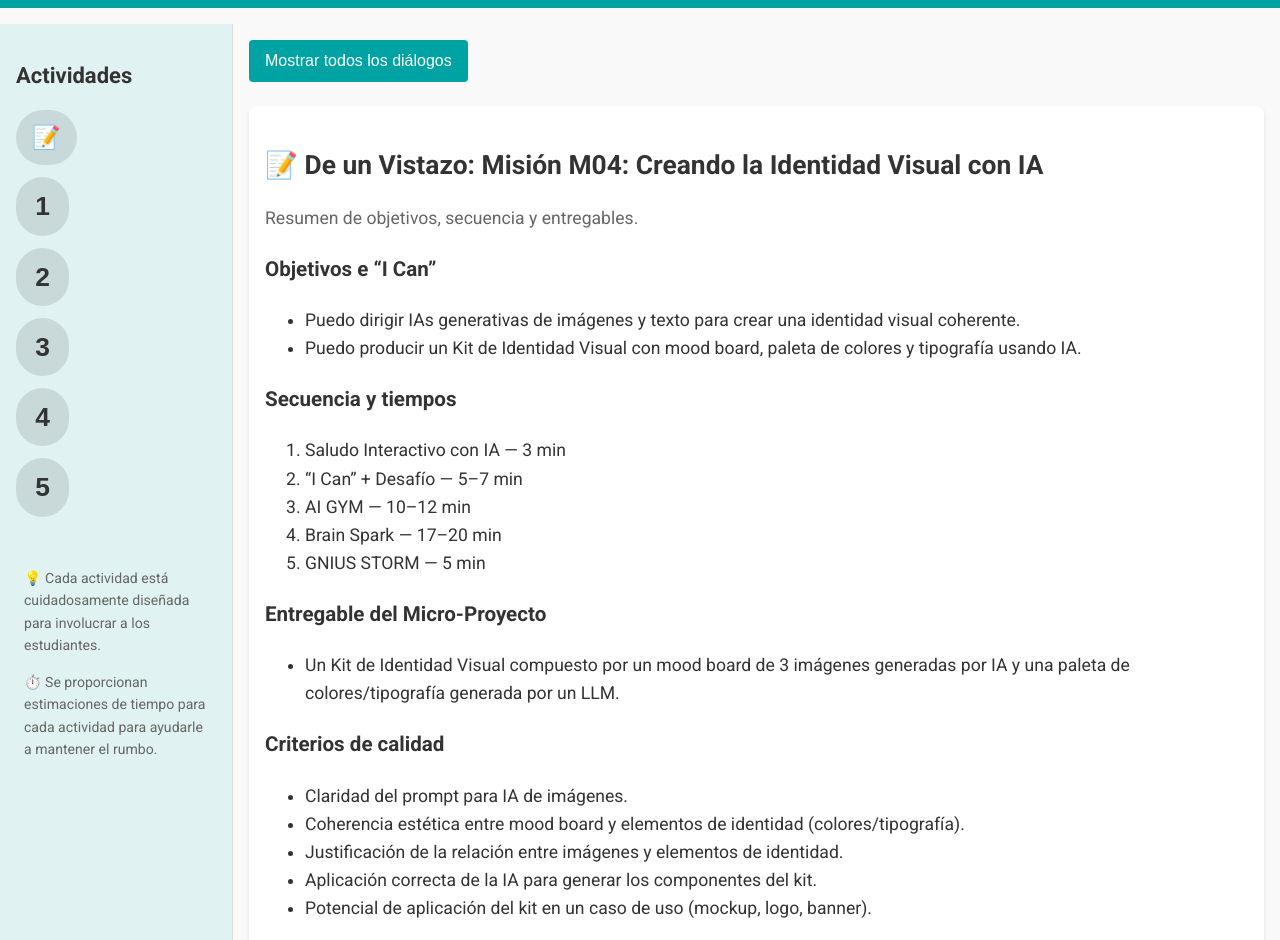
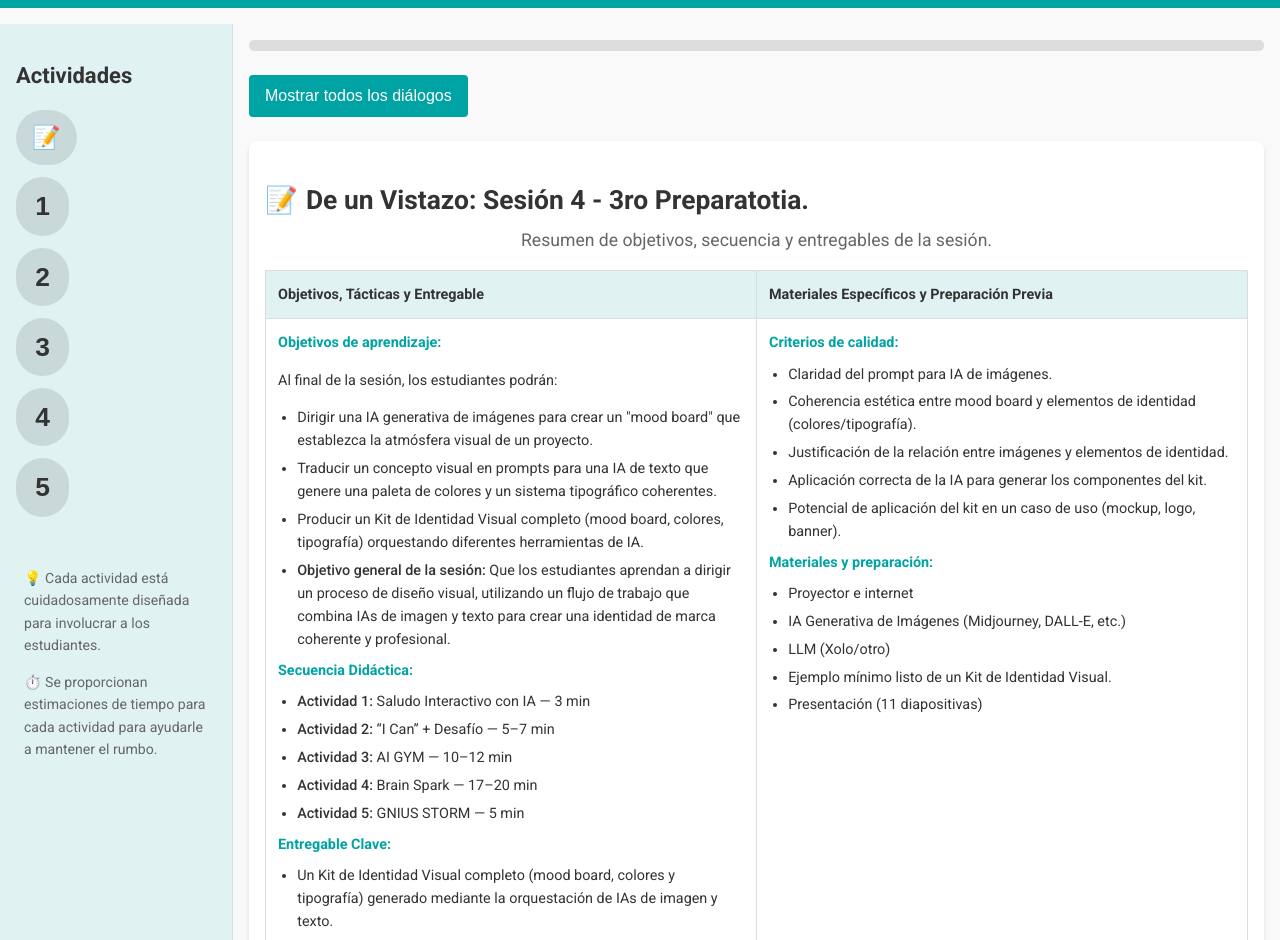
Before and after one commit to Gnius-Club/AIF_H3_MT04, a plain HTML site: page index.html in a window 1280 px wide. Shown: the part 83-1023 px from the top of the page. Drawn offline with Linux system fonts and the light colour scheme.

Commit message:
Update index.html

```diff
--- a/index.html
+++ b/index.html
@@ -3,25 +3,25 @@
 <head>
   <meta charset="utf-8" />
   <meta name="viewport" content="width=device-width,initial-scale=1" />
-  <title>Playbook — 3º Preparatoria — Misión M04: Creando la Identidad Visual con IA</title>
+  <title>Playbook: Sesión 4 - 3ro Preparatotia.</title>
   <link rel="stylesheet" href="style.css">
   <link rel="stylesheet" href="https://fonts.googleapis.com/css2?family=Roboto:wght@400;500;700&display=swap">
   <link rel="stylesheet" href="https://cdnjs.cloudflare.com/ajax/libs/font-awesome/6.0.0/css/all.min.css" integrity="sha512-9usAa10IRO0HhonpyAIVpjrylPvoDwiPUiKdWk5t3PyolY1cOd4DSE0Ga+ri4AuTroPR5aQvXU9xC6qOPnzFeg==" crossorigin="anonymous" referrerpolicy="no-referrer" />
 </head>
 <body>
   <main id="playbook" class="playbook">
-    <header hidden>
-      <h1><span class="book-icon">📋</span> <strong>Playbook Misión M04: Creando la Identidad Visual con IA</strong></h1>
+    <header>
+      <h1><span class="book-icon">📋</span> <strong>Playbook: Sesión 4 - 3ro Preparatotia.</strong></h1>
       <div class="header-widgets">
         <div class="timer-container">
-          <span id="timer" hidden>⏱️ 00:00</span>
-          <button id="startStop" hidden>Start</button>
-          <button id="reset" hidden>Reset</button>
+          <span id="timer">⏱️ 00:00</span>
+          <button id="startStop">Start</button>
+          <button id="reset">Reset</button>
         </div>
         <div class="theme-toggle">
           <i class="fas fa-sun"></i>
           <label class="switch">
-            <input type="checkbox" id="theme-toggle-input" hidden>
+            <input type="checkbox" id="theme-toggle-input">
             <span class="slider round"></span>
           </label>
           <i class="fas fa-moon"></i>
@@ -45,39 +45,47 @@
         </div>
       </aside>
       <main class="content">
-        <div class="progress-bar" hidden>
+        <div class="progress-bar">
           <div class="progress"></div>
         </div>
-        <button id="toggle-dialogues" hidden>Mostrar todos los diálogos</button>
+        <button id="toggle-dialogues">Mostrar todos los diálogos</button>
     <section class="activity-card" id="activity-0">
-      <h2 class="activity-title">📝 De un Vistazo: Misión M04: Creando la Identidad Visual con IA</h2>
-      <p class="activity-purpose">Resumen de objetivos, secuencia y entregables.</p>
-      <div class="overview">
-        <section class="overview-block">
-          <h3>Objetivos e “I Can”</h3>
+        <h2 class="activity-title"><span class="book-icon">📝</span> De un Vistazo: Sesión 4 - 3ro Preparatotia.</h2>
+        <p class="overview-subtitle">Resumen de objetivos, secuencia y entregables de la sesión.</p>
+        <div class="overview-table-container">
+            <table>
+                <thead>
+                    <tr>
+                        <th style="width: 50%;">Objetivos, Tácticas y Entregable</th>
+                        <th style="width: 50%;">Materiales Específicos y Preparación Previa</th>
+                    </tr>
+                </thead>
+                <tbody>
+                    <tr>
+                        <td>
+                            <strong>Objetivos de aprendizaje:</strong>
+                            <p>Al final de la sesión, los estudiantes podrán:</p>
                             <ul>
-            <li>Puedo dirigir IAs generativas de imágenes y texto para crear una identidad visual coherente.</li>
-            <li>Puedo producir un Kit de Identidad Visual con mood board, paleta de colores y tipografía usando IA.</li>
+                                <li>Dirigir una IA generativa de imágenes para crear un "mood board" que establezca la atmósfera visual de un proyecto.</li>
+                                <li>Traducir un concepto visual en prompts para una IA de texto que genere una paleta de colores y un sistema tipográfico coherentes.</li>
+                                <li>Producir un Kit de Identidad Visual completo (mood board, colores, tipografía) orquestando diferentes herramientas de IA.</li>
+                                <li><strong>Objetivo general de la sesión:</strong> Que los estudiantes aprendan a dirigir un proceso de diseño visual, utilizando un flujo de trabajo que combina IAs de imagen y texto para crear una identidad de marca coherente y profesional.</li>
                             </ul>
-        </section>
-        <section class="overview-block">
-          <h3>Secuencia y tiempos</h3>
-          <ol>
-            <li>Saludo Interactivo con IA — 3 min</li>
-            <li>“I Can” + Desafío — 5–7 min</li>
-            <li>AI GYM — 10–12 min</li>
-            <li>Brain Spark — 17–20 min</li>
-            <li>GNIUS STORM — 5 min</li>
-          </ol>
-        </section>
-        <section class="overview-block">
-          <h3>Entregable del Micro-Proyecto</h3>
+                            <strong>Secuencia Didáctica:</strong>
                             <ul>
-            <li>Un Kit de Identidad Visual compuesto por un mood board de 3 imágenes generadas por IA y una paleta de colores/tipografía generada por un LLM.</li>
+                                <li><strong>Actividad 1:</strong> Saludo Interactivo con IA — 3 min</li>
+                                <li><strong>Actividad 2:</strong> “I Can” + Desafío — 5–7 min</li>
+                                <li><strong>Actividad 3:</strong> AI GYM — 10–12 min</li>
+                                <li><strong>Actividad 4:</strong> Brain Spark — 17–20 min</li>
+                                <li><strong>Actividad 5:</strong> GNIUS STORM — 5 min</li>
                             </ul>
-        </section>
-        <section class="overview-block">
-          <h3>Criterios de calidad</h3>
+                            <strong>Entregable Clave:</strong>
+                            <ul>
+                                <li>Un Kit de Identidad Visual completo (mood board, colores y tipografía) generado mediante la orquestación de IAs de imagen y texto.</li>
+                            </ul>
+                        </td>
+                        <td>
+                            <strong>Criterios de calidad:</strong>
                             <ul>
                                 <li>Claridad del prompt para IA de imágenes.</li>
                                 <li>Coherencia estética entre mood board y elementos de identidad (colores/tipografía).</li>
@@ -85,16 +93,18 @@
                                 <li>Aplicación correcta de la IA para generar los componentes del kit.</li>
                                 <li>Potencial de aplicación del kit en un caso de uso (mockup, logo, banner).</li>
                             </ul>
-        </section>
-        <section class="overview-block">
-          <h3>Materiales y preparación</h3>
+                            <strong>Materiales y preparación:</strong>
                             <ul>
                                 <li>Proyector e internet</li>
                                 <li>IA Generativa de Imágenes (Midjourney, DALL-E, etc.)</li>
                                 <li>LLM (Xolo/otro)</li>
                                 <li>Ejemplo mínimo listo de un Kit de Identidad Visual.</li>
+                                <li>Presentación (11 diapositivas)</li>
                             </ul>
-        </section>
+                        </td>
+                    </tr>
+                </tbody>
+            </table>
         </div>
     </section>
     <section class="activity-card" id="activity-1">
@@ -104,19 +114,19 @@
         <article class="step-card">
           <div class="step-content">
             <h3 class="step-title">Paso 1 — Bienvenida y foco</h3>
-            <p class="step-instructions">Proyectar Diapositiva 2. Presenta el tema y su valor profesional (Columna 1).</p>
+            <p class="step-instructions">(Proyectar Diapositiva 2) Presenta el tema y su valor profesional.</p>
           </div>
           <div class="collapsible">
             <button type="button" class="collapsible-button">Diálogo Sugerido</button>
             <div class="collapsible-content">
-              <p class="dialogue assistant">Equipo: hoy nos centraremos en la dirección artística asistida por IA. Aprenderemos a transformar conceptos abstractos en una identidad visual concreta y coherente, fundamental para cualquier proyecto digital.</p>
+              <p class="dialogue assistant">Equipo: hoy nos centraremos en la <strong>dirección artística asistida por IA</strong>. Aprenderemos a transformar conceptos abstractos en una <strong>identidad visual</strong> concreta y coherente, fundamental para cualquier proyecto digital.</p>
             </div>
           </div>
         </article>
         <article class="step-card">
           <div class="step-content">
             <h3 class="step-title">Paso 2 — Activación con Xolo</h3>
-            <p class="step-instructions">Cada estudiante envía a Xolo: “Hola Xolo, soy [Nombre], perfil [X]; me interesa [Y]. Misión M04. Necesito foco en [marco/herramienta].”</p>
+            <p class="step-instructions">Cada estudiante envía a Xolo: “Hola Xolo, soy [Nombre], perfil [X]; me interesa [Y]. Estoy en la sesión de Identidad Visual con IA.”</p>
           </div>
           <div class="collapsible">
             <button type="button" class="collapsible-button">Diálogo Sugerido</button>
@@ -134,24 +144,24 @@
         <article class="step-card">
           <div class="step-content">
             <h3 class="step-title">Paso 1 — Presenta el reto</h3>
-            <p class="step-instructions">Proyectar Diapositiva 3. Describe el reto y la meta observable (Columnas 1 y 3).</p>
+            <p class="step-instructions">(Proyectar Diapositiva 3) Describe el reto y la meta observable.</p>
           </div>
           <div class="collapsible">
             <button type="button" class="collapsible-button">Diálogo Sugerido</button>
             <div class="collapsible-content">
-              <p class="dialogue assistant">El reto es crear un Kit de Identidad Visual completo y coherente utilizando IAs. Evaluaremos la calidad de su dirección de IA y la justificación estética del kit.</p>
+              <p class="dialogue assistant">El reto es crear un <strong>Kit de Identidad Visual</strong> completo y coherente utilizando <strong>IAs</strong>. Evaluaremos la calidad de su <strong>dirección de IA</strong> y la justificación estética del kit.</p>
             </div>
           </div>
         </article>
         <article class="step-card">
           <div class="step-content">
             <h3 class="step-title">Paso 2 — Escribe tu “I Can”</h3>
-            <p class="step-instructions">Proyectar Diapositiva 4. Cada estudiante redacta 1 “I Can” alineado al entregable (Columna 2).</p>
+            <p class="step-instructions">(Proyectar Diapositiva 4) Cada estudiante redacta 1 “I Can” alineado al entregable.</p>
           </div>
           <div class="collapsible">
             <button type="button" class="collapsible-button">Diálogo Sugerido</button>
             <div class="collapsible-content">
-              <p class="dialogue assistant">Formula tu “Puedo…” en 1 frase: acción + criterio + resultado. Ej.: “Puedo [acción] usando [criterio] para lograr [resultado].”</p>
+              <p class="dialogue assistant">Formula tu “Puedo…” en 1 frase: acción + criterio + resultado. Ej.: “Puedo dirigir un flujo de IAs usando prompts visuales y textuales para lograr un Kit de Identidad Visual coherente.”</p>
             </div>
           </div>
         </article>
@@ -164,36 +174,36 @@
         <article class="step-card">
           <div class="step-content">
             <h3 class="step-title">Paso 1 — Marco del día</h3>
-            <p class="step-instructions">Proyectar Diapositiva 5. Introduce el marco según Columna 3 (dirección/arquitectura/UX/identidad/text-to-website/HTML/CSS/JS/auditoría/servidor/rutas/lógica/fetch/estados/diagnóstico/depuración/calidad/despliegue).</p>
+            <p class="step-instructions">(Proyectar Diapositiva 5) Introduce el marco de 'Dirección de Arte con IA'.</p>
           </div>
           <div class="collapsible">
             <button type="button" class="collapsible-button">Diálogo Sugerido</button>
             <div class="collapsible-content">
-              <p class="dialogue assistant">Hoy, el marco central es la 'Dirección de Arte con IA'. Aprenderemos a orquestar IAs para construir una identidad visual. Un error común es aceptar la primera salida de la IA sin criterio; otro, no saber cómo refinar el prompt. Eviten esto siendo directores de arte, no meros usuarios. Usen la coherencia estética y la aplicabilidad como criterios de validación.</p>
+              <p class="dialogue assistant">Hoy, el marco central es la <strong>'Dirección de Arte con IA'</strong>. Aprenderemos a orquestar <strong>IAs</strong> para construir una <strong>identidad visual</strong>. Un error común es aceptar la primera salida de la IA sin criterio; otro, no saber cómo refinar el <strong>prompt</strong>. Eviten esto siendo directores de arte, no meros usuarios. Usen la <strong>coherencia estética</strong> y la <strong>aplicabilidad</strong> como criterios de validación.</p>
             </div>
           </div>
         </article>
         <article class="step-card">
           <div class="step-content">
             <h3 class="step-title">Paso 2 — Mini-demostración</h3>
-            <p class="step-instructions">Proyectar Diapositiva 6. Construye un ejemplo mínimo alineado a las tres columnas del input.</p>
+            <p class="step-instructions">(Proyectar Diapositiva 6) Modela el flujo de trabajo completo usando el prompt central.</p>
           </div>
           <div class="collapsible">
             <button type="button" class="collapsible-button">Diálogo Sugerido</button>
             <div class="collapsible-content">
-              <p class="dialogue assistant">Observen cómo un prompt bien estructurado para una IA de imágenes (ej. 'un paisaje urbano futurista con tonos neón y atmósfera cyberpunk') genera un mood board específico. Luego, cómo describimos esa estética a un LLM para obtener una paleta de colores y un sistema tipográfico que resuene. Verifiquen: ¿las imágenes evocan la 'vibe' deseada? ¿La paleta y tipografía se sienten parte del mismo universo?</p>
+              <p class="dialogue assistant"><strong>“Xolo, ayúdame a crear la identidad visual de mi proyecto [describe brevemente la idea]. Primero,  guíame para generar un mood board con IA de imágenesque capture su esencia visual. Luego, analiza ese resultado y crea un segundo prompt para una IA de texto que proponga una paleta de colores y un sistema tipográfico coherente con el mood board. Finalmente, explícame cómo puedo presentar este Kit de Identidad Visual de manera profesional y consistente.”</strong></p>
             </div>
           </div>
         </article>
         <article class="step-card">
           <div class="step-content">
             <h3 class="step-title">Paso 3 — Check rápido</h3>
-            <p class="step-instructions">Proyectar Diapositiva 7. Verifica comprensión con 2 preguntas breves.</p>
+            <p class="step-instructions">(Proyectar Diapositiva 7) Verifica comprensión con 2 preguntas breves.</p>
           </div>
           <div class="collapsible">
             <button type="button" class="collapsible-button">Diálogo Sugerido</button>
             <div class="collapsible-content">
-              <p class="dialogue assistant">Pregunta 1: ¿Qué es más importante, la cantidad de imágenes o la coherencia estética del mood board? Pregunta 2: ¿Por qué necesitamos un LLM después de la IA de imágenes para la identidad visual?</p>
+              <p class="dialogue assistant">Pregunta 1: ¿Qué es más importante, la cantidad de imágenes o la <strong>coherencia estética</strong> del <strong>mood board</strong>? Pregunta 2: ¿Por qué necesitamos un <strong>LLM</strong> después de la <strong>IA de imágenes</strong> para la <strong>identidad visual</strong>?</p>
             </div>
           </div>
         </article>
@@ -206,7 +216,7 @@
         <article class="step-card">
           <div class="step-content">
             <h3 class="step-title">Paso 1 — Producción</h3>
-            <p class="step-instructions">Proyectar Diapositiva 8. Indica el producto específico (Columna 2) y checklist de calidad (Columna 3). Tiempo de trabajo autónomo.</p>
+            <p class="step-instructions">(Proyectar Diapositiva 8) Indica la producción del Kit de Identidad Visual y el checklist de calidad. Tiempo de trabajo autónomo.</p>
           </div>
           <div class="collapsible">
             <button type="button" class="collapsible-button">Diálogo Sugerido</button>
@@ -218,24 +228,24 @@
         <article class="step-card">
           <div class="step-content">
             <h3 class="step-title">Paso 2 — Iteración</h3>
-            <p class="step-instructions">Proyectar Diapositiva 9. Pide una mejora concreta basada en los criterios del marco.</p>
+            <p class="step-instructions">(Proyectar Diapositiva 9) Pide una mejora concreta basada en los criterios del marco.</p>
           </div>
           <div class="collapsible">
             <button type="button" class="collapsible-button">Diálogo Sugerido</button>
             <div class="collapsible-content">
-              <p class="dialogue assistant">Antes de cerrar: valida que tu paleta de colores y tipografía reflejen fielmente la estética de tu mood board. Si no hay coherencia, refina tus prompts o ajusta la selección. Piensa en cómo este kit se aplicaría a un mockup de una pantalla de app.</p>
+              <p class="dialogue assistant">Antes de cerrar: valida que tu <strong>paleta de colores</strong> y <strong>tipografía</strong> reflejen fielmente la estética de tu <strong>mood board</strong>. Si no hay <strong>coherencia</strong>, refina tus <strong>prompts</strong> o ajusta la selección. Piensa en cómo este kit se aplicaría a un <strong>mockup</strong> de una pantalla de app.</p>
             </div>
           </div>
         </article>
         <article class="step-card">
           <div class="step-content">
             <h3 class="step-title">Paso 3 — Evidencia</h3>
-            <p class="step-instructions">Proyectar Diapositiva 10. Solicita evidencia: [enlace/capturas/repo/fragmentos/contratos/URL], según corresponda.</p>
+            <p class="step-instructions">(Proyectar Diapositiva 10) Solicita la entrega del Kit de Identidad Visual.</p>
           </div>
           <div class="collapsible">
             <button type="button" class="collapsible-button">Diálogo Sugerido</button>
             <div class="collapsible-content">
-              <p class="dialogue assistant">Entrega con nombre: M04_KitIdentidad_[Equipo/Nombre]. Incluye tu mood board (3 imágenes) y el texto con la paleta de colores y tipografía generada por el LLM, junto con una breve justificación de tu proceso.</p>
+              <p class="dialogue assistant">Entrega con nombre: S04_KitIdentidad_[Equipo/Nombre]. Incluye tu <strong>mood board</strong> (3 imágenes) y el texto con la <strong>paleta de colores</strong> y <strong>tipografía</strong> generada por el <strong>LLM</strong>, junto con una breve justificación de tu proceso.</p>
             </div>
           </div>
         </article>
@@ -260,12 +270,12 @@
         <article class="step-card">
           <div class="step-content">
             <h3 class="step-title">Paso 2 — Cierre ejecutivo</h3>
-            <p class="step-instructions">Proyectar Diapositiva 11. Síntesis: 1 aprendizaje, 1 criterio de mayor impacto y 1 siguiente paso fuera del aula.</p>
+            <p class="step-instructions">(Proyectar Diapositiva 11) Entrega la síntesis: 1 aprendizaje, 1 criterio de mayor impacto y 1 siguiente paso fuera del aula.</p>
           </div>
           <div class="collapsible">
             <button type="button" class="collapsible-button">Diálogo Sugerido</button>
             <div class="collapsible-content">
-              <p class="dialogue assistant">Síntesis: Hoy aprendimos a dirigir IAs para crear identidades visuales. Criterio clave: La coherencia estética y la aplicabilidad del kit. Siguiente paso aplicado: Utilizar este kit para diseñar un primer mockup de una interfaz de usuario o un material de marketing digital.</p>
+              <p class="dialogue assistant">Síntesis: Hoy aprendimos a dirigir <strong>IAs</strong> para crear <strong>identidades visuales</strong>. Criterio clave: La <strong>coherencia estética</strong> y la <strong>aplicabilidad</strong> del <strong>kit</strong>. Siguiente paso aplicado: Utilizar este <strong>kit</strong> para diseñar un primer <strong>mockup</strong> de una <strong>interfaz de usuario</strong> o un material de marketing digital.</p>
             </div>
           </div>
         </article>
```
Lines whose indentation alone changed are shown as unchanged.
